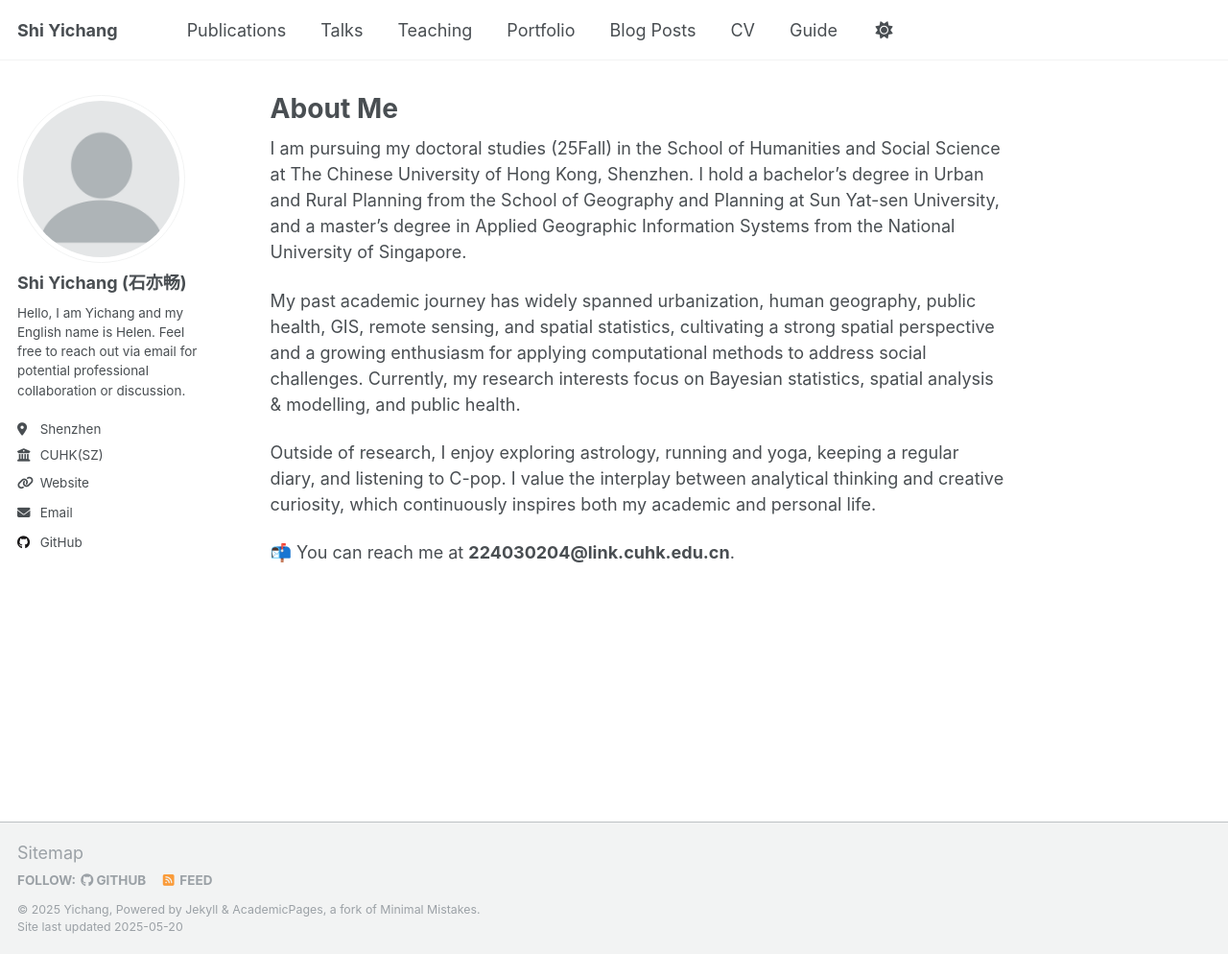
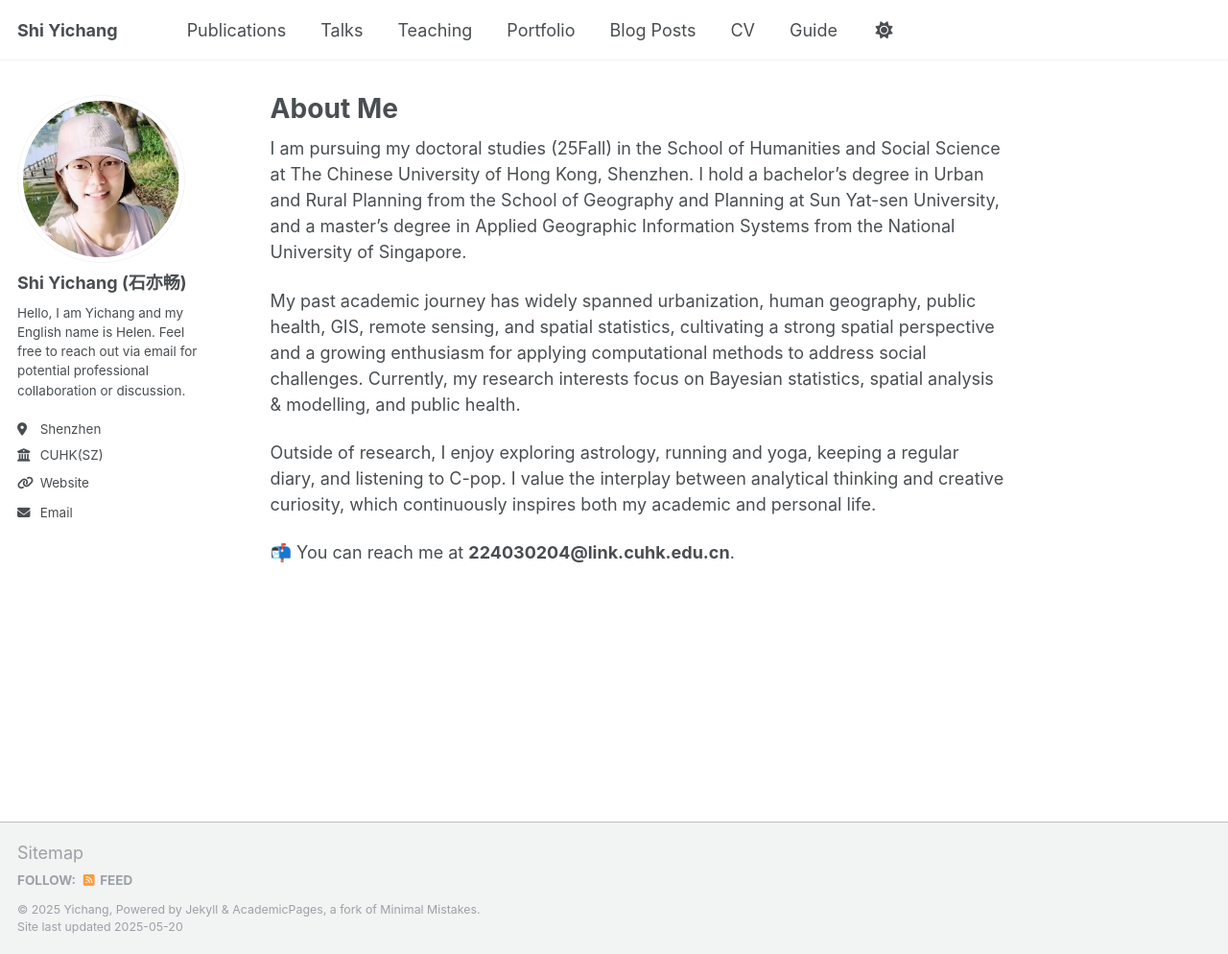
Before and after one commit to Helensyc/helensyc.github.io, a Jekyll site: the page built from _pages/about.md, in a window 1280 px wide and 994 px high. Shown: the whole window at 96% size. Built offline with Jekyll 4.4.1, drawn with Linux system fonts in a browser that asks for light colours.

Commit message:
_config.yml

```diff
--- a/_config.yml
+++ b/_config.yml
@@ -22,7 +22,7 @@ repository               : "Helensyc/helensyc.github.io"
 #               Additional customization can be done by editing /_includes/author-profile.html
 author:
   # Biographic information
-  avatar           : "profile.png"
+  avatar           : "syc.png"
   name             : "Shi Yichang (石亦畅)"
   pronouns         : # example: "she/her"
   bio              : "Hello, I am Yichang and my English name is Helen. Feel free to reach out via email for potential professional collaboration or discussion."
@@ -46,7 +46,7 @@ author:
   bitbucket        : # Username - Update with your username on the site
   codepen          : # Username
   dribbble         : # Username
-  github           : "https://helensyc.github.io"
+  github           : # "https://helensyc.github.io"
   kaggle           : # Username
   stackoverflow    : # User number or user number and name (i.e., use "1" or "1/jeff-atwood")
 
```
